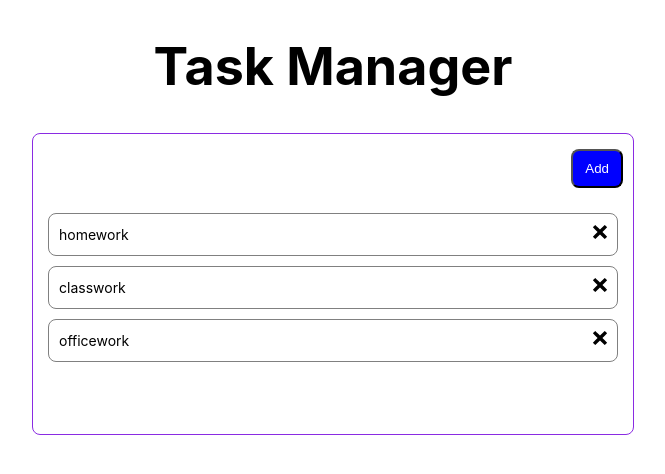
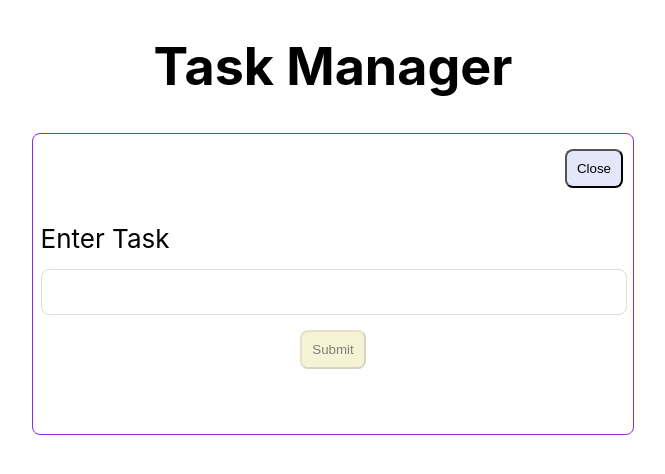
Before and after one commit to VamsiSaiKrishna96/task-manager, a React (Create React App) app: page / in a window 1280 px wide. Both pictures are taken after a click on the button "Add". Shown: the top 474 px of the page, without its empty margins (307-972 px from the left). Built offline with nearby package versions, Linux system fonts and the light colour scheme.

Commit message:
add task feature completed

```diff
--- a/package.json
+++ b/package.json
@@ -11,6 +11,7 @@
     "react": "^17.0.2",
     "react-dom": "^17.0.2",
     "react-scripts": "4.0.3",
+    "uuid": "^8.3.2",
     "web-vitals": "^1.1.2"
   },
   "scripts": {
--- a/src/App.js
+++ b/src/App.js
@@ -1,27 +1,46 @@
-import { useEffect, useState } from "react";
+import { useState } from "react";
 import "./App.css";
+import { v4 as uuidv4 } from "uuid";
 import TaskContainer from "./components/task-container/TaskContainer";
 
 function App() {
-  const [tasks, setTasks] = useState([
-    { id: 0, detail: "homework", checked: false },
-    { id: 1, detail: "classwork", checked: false },
-    { id: 2, detail: "officework", checked: false },
-  ]);
+  const [tasks, setTasks] = useState([]);
+
+  const [isAddingTask, setIsAddingTask] = useState(false);
+
+  const [taskInput, setTaskInput] = useState("");
+
+  function setIsAddingTaskData() {
+    setIsAddingTask((isAddingTask) => !isAddingTask);
+  }
 
   function removeFromList(id) {
-    console.log(id, "id");
-
-    setTasks([...tasks.filter((task) => task.id !== id)]);
+    setTasks((previousTasks) => [
+      ...previousTasks.filter((task) => task.id !== id),
+    ]);
   }
 
-  useEffect(() => {
-    console.log("added test");
-  }, []);
+  function addTaskToTasks() {
+    const task = { id: uuidv4(), detail: taskInput, checked: false };
+    setTasks((previousTasks) =>
+      previousTasks && previousTasks?.length
+        ? addToExistingTasks(previousTasks, task)
+        : [task]
+    );
+    setIsAddingTaskData();
+    setTaskInputValue("");
+  }
+
+  function addToExistingTasks(previousTasks, task) {
+    return [...previousTasks, task];
+  }
+
+  function setTaskInputValue(value) {
+    setTaskInput(value);
+  }
 
   function setAsChecked(id) {
     setTasks((currentTasks) => {
-      // removed console
       return [
         ...currentTasks.map((task) =>
           task.id === id ? { ...task, checked: !task.checked } : task
@@ -36,8 +55,13 @@ function App() {
         <h1>Task Manager</h1>
         <TaskContainer
           tasks={tasks}
+          isAddingTask={isAddingTask}
+          setIsAddingTask={setIsAddingTaskData}
           removeFromList={removeFromList}
           setAsChecked={setAsChecked}
+          taskInput={taskInput}
+          setTaskInput={setTaskInputValue}
+          addTaskToTasks={addTaskToTasks}
         />
       </header>
     </div>
--- a/src/components/action-buttons/ActionButtons.css
+++ b/src/components/action-buttons/ActionButtons.css
@@ -7,13 +7,13 @@
 
 .actions-container .add-button {
   cursor: pointer;
-  padding: 10px 12px;
+  padding: 10px;
   text-align: center;
-  color: white;
+  color: black;
   border-radius: 8px;
-  background-color: blue;
+  background-color: lavender;
 }
 
 .add-button:hover {
-  background-color: chartreuse;
+  background-color: linen;
 }
--- a/src/components/action-buttons/ActionButtons.js
+++ b/src/components/action-buttons/ActionButtons.js
@@ -1,9 +1,11 @@
 import "./ActionButtons.css";
 
-const ActionButtons = () => {
+const ActionButtons = ({ setIsAddingTask, isAddingTask }) => {
   return (
     <div className="actions-container">
-      <button className="add-button">Add</button>
+      <button className="add-button" onClick={setIsAddingTask}>
+        {isAddingTask ? "Close" : "Add"}
+      </button>
     </div>
   );
 };
--- /dev/null
+++ b/src/components/add-task/AddTask.css
@@ -0,0 +1,39 @@
+.add-task-container {
+  display: flex;
+  align-items: center;
+  justify-content: center;
+  padding: 10px;
+  flex-direction: column;
+}
+
+.task-input {
+  width: 100%;
+  border: 1px solid #ddd;
+  border-radius: 8px;
+  height: 42px;
+  font-size: 20px;
+  margin-top: 15px;
+}
+
+.add-task-input-wrapper {
+  flex-direction: column;
+  margin: 10px 15px 15px 10px;
+  width: 100%;
+  display: flex;
+  align-items: flex-start;
+  justify-content: flex-start;
+}
+
+.submit-button {
+  cursor: pointer;
+  padding: 10px;
+  text-align: center;
+  color: black;
+  border-radius: 8px;
+  background-color: palegoldenrod;
+}
+
+.disabled {
+  cursor: disabled;
+  opacity: 0.5;
+}
--- /dev/null
+++ b/src/components/add-task/AddTask.js
@@ -0,0 +1,29 @@
+import "./AddTask.css";
+export default function AddTask({
+  setIsAddingTask,
+  taskInput,
+  setTaskInput,
+  addTaskToTasks,
+}) {
+  return (
+    <div className="add-task-container">
+      <div className="add-task-input-wrapper">
+        <label className="task-label">Enter Task</label>
+        <input
+          className="task-input"
+          value={taskInput}
+          onChange={(e) => setTaskInput(e.target.value)}
+        />
+      </div>
+      <button
+        className={`submit-button ${
+          taskInput === null || taskInput === "" ? "disabled" : ""
+        }`}
+        disabled={taskInput === null || taskInput === ""}
+        onClick={addTaskToTasks}
+      >
+        Submit
+      </button>
+    </div>
+  );
+}
--- a/src/components/task-container/TaskContainer.js
+++ b/src/components/task-container/TaskContainer.js
@@ -1,11 +1,39 @@
 import ActionButtons from "../action-buttons/ActionButtons";
 import "./TaskContainer.css";
 import Tasks from "../tasks/Tasks";
-const TaskContainer = ({ tasks,removeFromList,setAsChecked }) => {
+import AddTask from "../add-task/AddTask";
+const TaskContainer = ({
+  tasks,
+  removeFromList,
+  setAsChecked,
+  isAddingTask,
+  setIsAddingTask,
+  addTaskToTasks,
+  setTaskInput,
+  taskInput,
+}) => {
   return (
     <div className="task-container">
-      <ActionButtons />
-      <Tasks tasks={tasks} removeFromList={removeFromList} setAsChecked={setAsChecked} />
+      <ActionButtons
+        setIsAddingTask={setIsAddingTask}
+        isAddingTask={isAddingTask}
+      />
+      {isAddingTask ? (
+        <AddTask
+          addTaskToTasks={addTaskToTasks}
+          setIsAddingTask={setIsAddingTask}
+          setTaskInput={setTaskInput}
+          taskInput={taskInput}
+        />
+      ) : (
+        ""
+      )}
+      <Tasks
+        tasks={tasks}
+        isAddingTask={isAddingTask}
+        removeFromList={removeFromList}
+        setAsChecked={setAsChecked}
+      />
     </div>
   );
 };
--- a/src/components/task/Task.css
+++ b/src/components/task/Task.css
@@ -16,7 +16,7 @@
 }
 
 .task-detail {
-  font-size: 14px;
+  font-size: 18px;
 }
 
 .delete {
--- a/src/components/tasks/Tasks.js
+++ b/src/components/tasks/Tasks.js
@@ -1,6 +1,6 @@
 import Task from "../task/task";
 import "./Tasks.css";
-const Tasks = ({ tasks, removeFromList, setAsChecked }) => {
+const Tasks = ({ tasks, removeFromList, setAsChecked, isAddingTask }) => {
   return (
     <>
       {tasks && tasks?.length ? (
@@ -12,8 +12,10 @@ const Tasks = ({ tasks, removeFromList, setAsChecked }) => {
             setAsChecked={setAsChecked}
           />
         ))
+      ) : !isAddingTask ? (
+        <p>No Tasks. Please click on add to add one.</p>
       ) : (
-        <p>No Tasks. Please click on add to add one.</p>
+        ""
       )}
     </>
   );
```
Also changed, not shown: 1 other file (tests, documents, lock files or other folders).
